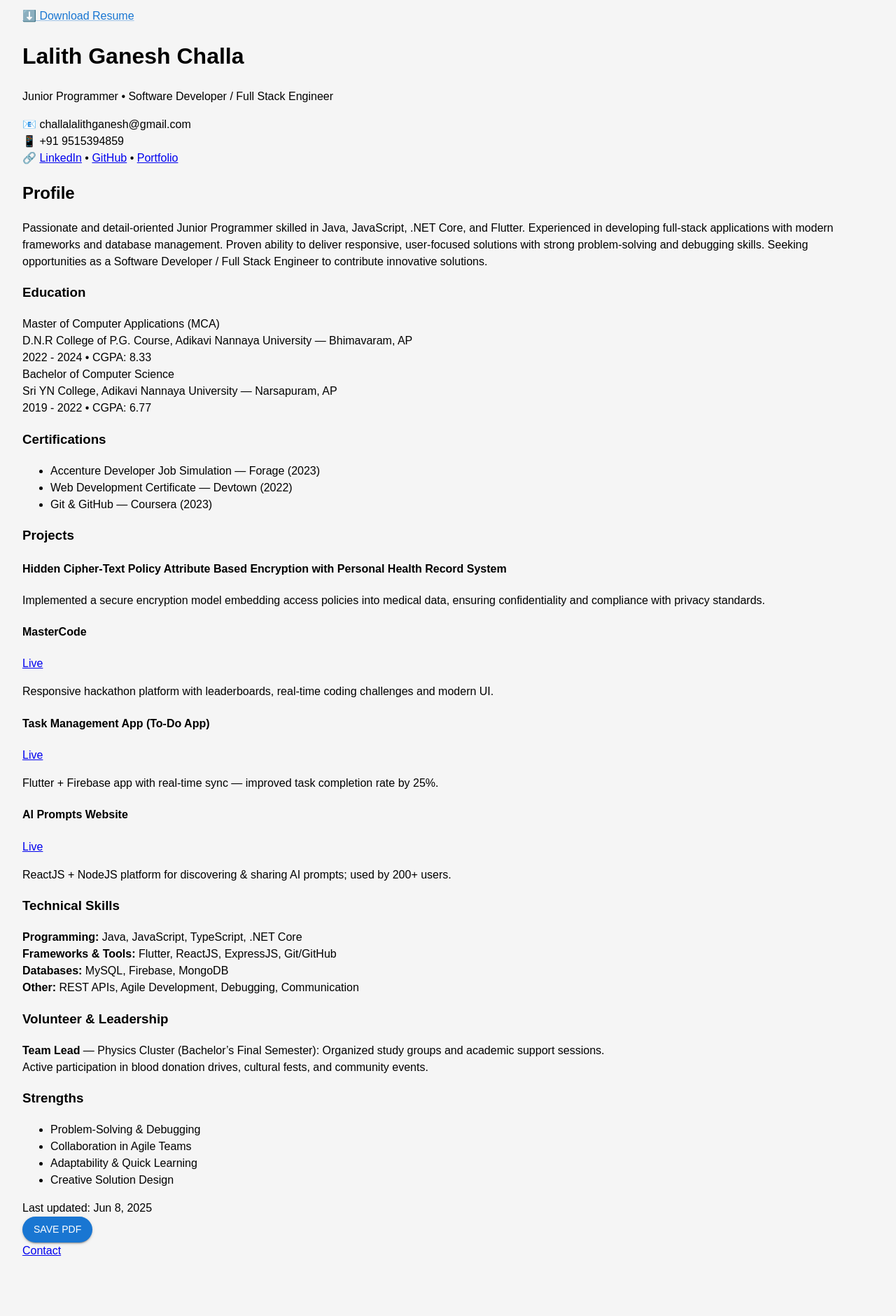
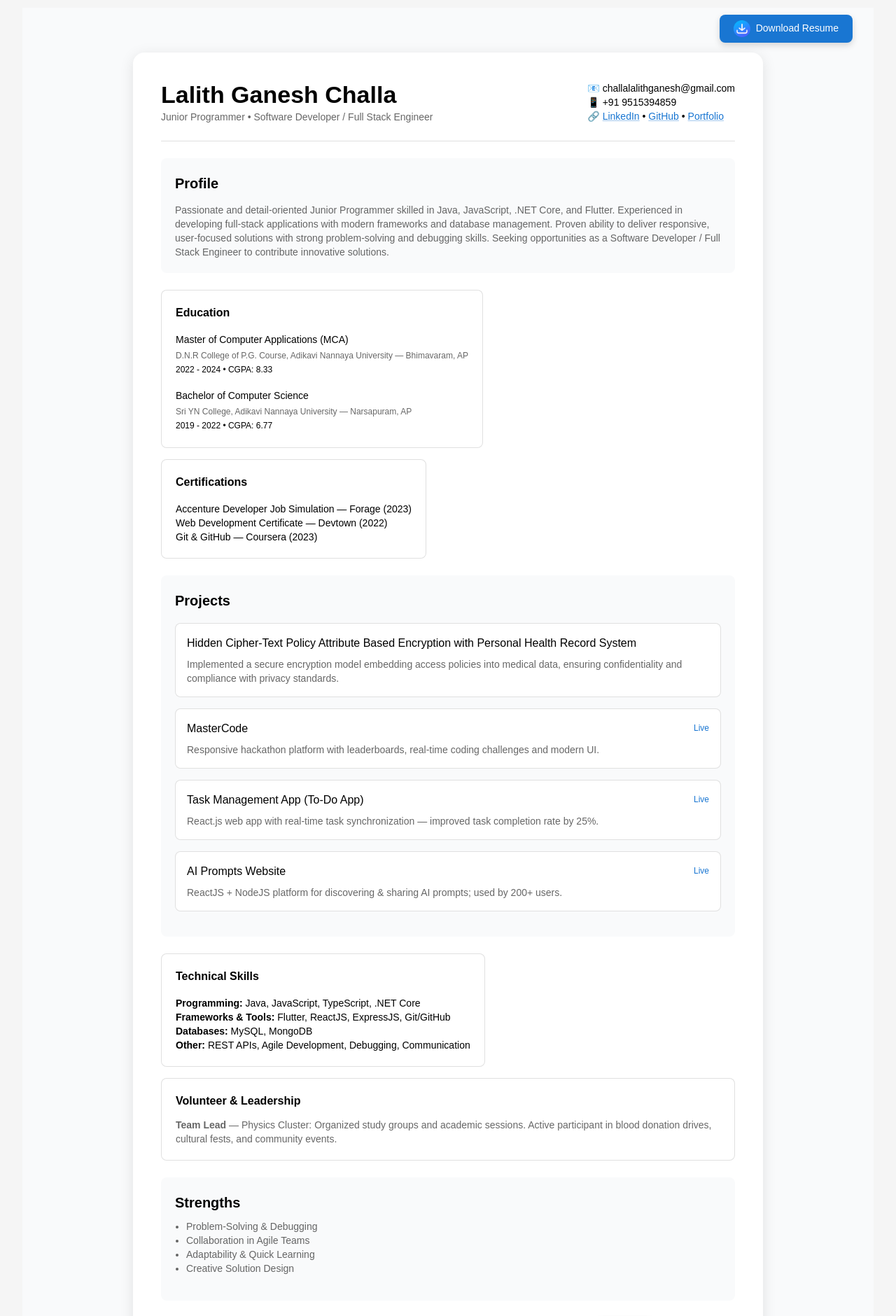
Before and after one commit to lalithganeshchalla/My-Portfolio, a React (Create React App) app: page /resume in a window 1280 px wide. Shown: the part 160-2040 px from the top of the page at 70% size. Before the commit the page ends 1991 px from the top, so only its background shows below. Built offline with nearby package versions, Linux system fonts and the light colour scheme; the HTML template or start-up script is replaced by a standard one.

Commit message:
modify resume

```diff
--- a/src/portfolio/Resume.jsx
+++ b/src/portfolio/Resume.jsx
@@ -1,5 +1,5 @@
 import React, { useMemo, useState } from 'react';
-import { Divider, IconButton, Button} from '@mui/material';
+import { Divider, IconButton, Button } from '@mui/material';
 import LightModeIcon from '@mui/icons-material/LightMode';
 import DarkModeIcon from '@mui/icons-material/DarkMode';
 import './Home.css';
@@ -10,7 +10,9 @@ import {
   Link,
   Typography,
   createTheme,
-  ThemeProvider
+  ThemeProvider,
+  Card,
+  Grid
 } from '@mui/material';
 import { Link as RouterLink } from 'react-router-dom';
 import logoImage from '../assets/apple-touch-icon.png';
@@ -60,7 +62,7 @@ const Resume = () => {
     {
       title: "Task Management App (To-Do App)",
       desc:
-        "Flutter + Firebase app with real-time sync — improved task completion rate by 25%.",
+        "React.js web app with real-time task synchronization — improved task completion rate by 25%.",
       url: "https://task-manager-three-gold.vercel.app",
     },
     {
@@ -182,163 +184,314 @@ day: "numeric",
 
 
 
-    <div className="min-h-screen bg-gray-50 p-6 flex justify-center">
-      <div className="max-w-3xl w-full bg-white shadow-lg rounded-2xl p-8 print:shadow-none print:rounded-none relative">
-        {/* Download button at top right */}
+          <Box
+            sx={{
+              minHeight: "100vh",
+              bgcolor: "#f9fafb",
+              p: 4,
+              pt: 8,
+              position: "relative",
+              display: "flex",
+              justifyContent: "center",
+            }}
+          >
             <Link
               href="/resume1.pdf"
               download
-          className="absolute top-4 right-4 px-4 py-2 bg-blue-600 text-white text-sm rounded-lg shadow hover:bg-blue-700"
+              underline="none"
+              sx={{
+                position: "absolute", // 👈 stays at top right
+                top: 10,
+                right: 30,
+                zIndex: 1000,
+                display: "flex",
+                alignItems: "center",
+                gap: 1,
+                bgcolor: "#1976d2",
+                color: "#fff",
+                px: 2.5,
+                py: 1,
+                borderRadius: 2,
+                textDecoration: "none",
+                fontSize: "0.875rem",
+                boxShadow: "0 4px 10px rgba(0,0,0,0.15)",
+                "&:hover": { bgcolor: "#1565c0" },
+              }}
             >
-          ⬇️ Download Resume
+              <img
+                src="/assets/download.png"
+                alt="Download"
+                style={{ width: "24px", height: "24px" }}
+              />
+              Download Resume
             </Link>
+            <Card
+              sx={{
+                width: "100%",
+                maxWidth: "900px",
+                p: 5,
+                borderRadius: 4,
+                boxShadow: "0 4px 20px rgba(0,0,0,0.1)",
+                position: "relative",
+              }}
+            >
+
 
               {/* Header */}
-        <header className="flex flex-col sm:flex-row sm:items-center sm:justify-between gap-4">
-          <div>
-            <h1 className="text-3xl sm:text-4xl font-extrabold">Lalith Ganesh Challa</h1>
-            <p className="mt-1 text-sm text-gray-600">Junior Programmer • Software Developer / Full Stack Engineer</p>
-          </div>
+              <Box
+                sx={{
+                  display: "flex",
+                  flexDirection: { xs: "column", sm: "row" },
+                  justifyContent: "space-between",
+                  alignItems: { xs: "flex-start", sm: "center" },
+                  gap: 2,
+                }}
+              >
+                <Box>
+                  <Typography variant="h4" fontWeight="bold">
+                    Lalith Ganesh Challa
+                  </Typography>
+                  <Typography variant="body2" color="text.secondary">
+                    Junior Programmer • Software Developer / Full Stack Engineer
+                  </Typography>
+                </Box>
 
-          <div className="text-sm text-gray-700 space-y-1">
-            <div>📧 challalalithganesh@gmail.com</div>
-            <div>📱 +91 9515394859</div>
-            <div>
-              🔗 <a className="underline" href="https://www.linkedin.com/in/challa-lalith-ganesh/" target="_blank" rel="noreferrer">LinkedIn</a> •{' '}
-              <a className="underline" href="https://github.com/lalithganeshchalla" target="_blank" rel="noreferrer">GitHub</a> •{' '}
-              <a className="underline" href="https://lalithganeshchallaportfolio.vercel.app/" target="_blank" rel="noreferrer">Portfolio</a>
-            </div>
-          </div>
-        </header>
+                <Box>
+                  <Typography variant="body2">📧 challalalithganesh@gmail.com</Typography>
+                  <Typography variant="body2">📱 +91 9515394859</Typography>
+                  <Typography variant="body2">
+                    🔗{" "}
+                    <Link
+                      href="https://www.linkedin.com/in/challa-lalith-ganesh/"
+                      target="_blank"
+                    >
+                      LinkedIn
+                    </Link>{" "}
+                    •{" "}
+                    <Link href="https://github.com/lalithganeshchalla" target="_blank">
+                      GitHub
+                    </Link>{" "}
+                    •{" "}
+                    <Link
+                      href="https://lalithganeshchallaportfolio.vercel.app/"
+                      target="_blank"
+                    >
+                      Portfolio
+                    </Link>
+                  </Typography>
+                </Box>
+              </Box>
 
-        <main className="mt-6 grid grid-cols-1 gap-6">
+              <Divider sx={{ my: 3 }} />
+
               {/* Profile */}
-          <section className="bg-gray-50 p-4 rounded-lg">
-            <h2 className="text-lg font-semibold">Profile</h2>
-            <p className="mt-2 text-sm text-gray-700">
-              Passionate and detail-oriented Junior Programmer skilled in Java, JavaScript, .NET Core, and
-              Flutter. Experienced in developing full-stack applications with modern frameworks and database
-              management. Proven ability to deliver responsive, user-focused solutions with strong problem-solving
-              and debugging skills. Seeking opportunities as a Software Developer / Full Stack Engineer to
+              <Box sx={{ bgcolor: "#f9fafb", p: 2.5, borderRadius: 2 }}>
+                <Typography variant="h6" fontWeight="600">
+                  Profile
+                </Typography>
+                <Typography variant="body2" sx={{ mt: 1.5, color: "text.secondary" }}>
+                  Passionate and detail-oriented Junior Programmer skilled in Java,
+                  JavaScript, .NET Core, and Flutter. Experienced in developing
+                  full-stack applications with modern frameworks and database
+                  management. Proven ability to deliver responsive, user-focused
+                  solutions with strong problem-solving and debugging skills. Seeking
+                  opportunities as a Software Developer / Full Stack Engineer to
                   contribute innovative solutions.
-            </p>
-          </section>
+                </Typography>
+              </Box>
 
-          {/* Education + Certifications */}
-          <section className="grid grid-cols-1 md:grid-cols-2 gap-4">
-            <div className="p-4 rounded-lg bg-white border">
-              <h3 className="font-semibold">Education</h3>
-              <div className="mt-3 text-sm text-gray-700 space-y-3">
-                <div>
-                  <div className="font-medium">Master of Computer Applications (MCA)</div>
-                  <div className="text-gray-600 text-xs">D.N.R College of P.G. Course, Adikavi Nannaya University — Bhimavaram, AP</div>
-                  <div className="text-xs">2022 - 2024 • CGPA: 8.33</div>
-                </div>
+              {/* Education & Certifications */}
+              <Grid container spacing={2} sx={{ mt: 3 }}>
+                <Grid item xs={12} md={6}>
+                  <Card variant="outlined" sx={{ p: 2.5, borderRadius: 2 }}>
+                    <Typography fontWeight="600">Education</Typography>
+                    <Box sx={{ mt: 2 }}>
+                      <Typography variant="body2" fontWeight="500">
+                        Master of Computer Applications (MCA)
+                      </Typography>
+                      <Typography variant="caption" color="text.secondary">
+                        D.N.R College of P.G. Course, Adikavi Nannaya University —
+                        Bhimavaram, AP
+                      </Typography>
+                      <Typography variant="caption" display="block">
+                        2022 - 2024 • CGPA: 8.33
+                      </Typography>
+                    </Box>
 
-                <div>
-                  <div className="font-medium">Bachelor of Computer Science</div>
-                  <div className="text-gray-600 text-xs">Sri YN College, Adikavi Nannaya University — Narsapuram, AP</div>
-                  <div className="text-xs">2019 - 2022 • CGPA: 6.77</div>
-                </div>
-              </div>
-            </div>
+                    <Box sx={{ mt: 2 }}>
+                      <Typography variant="body2" fontWeight="500">
+                        Bachelor of Computer Science
+                      </Typography>
+                      <Typography variant="caption" color="text.secondary">
+                        Sri YN College, Adikavi Nannaya University — Narsapuram, AP
+                      </Typography>
+                      <Typography variant="caption" display="block">
+                        2019 - 2022 • CGPA: 6.77
+                      </Typography>
+                    </Box>
+                  </Card>
+                </Grid>
 
-            <div className="p-4 rounded-lg bg-white border">
-              <h3 className="font-semibold">Certifications</h3>
-              <ul className="mt-3 text-sm text-gray-700 list-disc list-inside space-y-1">
-                <li>Accenture Developer Job Simulation — Forage (2023)</li>
-                <li>Web Development Certificate — Devtown (2022)</li>
-                <li>Git & GitHub — Coursera (2023)</li>
-              </ul>
-            </div>
-          </section>
+                <Grid item xs={12} md={6}>
+                  <Card variant="outlined" sx={{ p: 2.5, borderRadius: 2 }}>
+                    <Typography fontWeight="600">Certifications</Typography>
+                    <Box sx={{ mt: 2 }}>
+                      <Typography variant="body2">
+                        Accenture Developer Job Simulation — Forage (2023)
+                      </Typography>
+                      <Typography variant="body2">
+                        Web Development Certificate — Devtown (2022)
+                      </Typography>
+                      <Typography variant="body2">
+                        Git & GitHub — Coursera (2023)
+                      </Typography>
+                    </Box>
+                  </Card>
+                </Grid>
+              </Grid>
 
               {/* Projects */}
-          <section className="p-4 rounded-lg bg-gray-50">
-            <h3 className="font-semibold">Projects</h3>
-            <div className="mt-3 space-y-4">
+              <Box sx={{ mt: 3, bgcolor: "#f9fafb", p: 2.5, borderRadius: 2 }}>
+                <Typography variant="h6" fontWeight="600">
+                  Projects
+                </Typography>
+
+                <Box sx={{ mt: 2 }}>
                   {projects.map((p) => (
-                <div key={p.title} className="p-3 bg-white border rounded-lg">
-                  <div className="flex justify-between items-start">
-                    <h4 className="font-medium">{p.title}</h4>
+                    <Card
+                      key={p.title}
+                      variant="outlined"
+                      sx={{ p: 2, mb: 2, borderRadius: 2 }}
+                    >
+                      <Box
+                        sx={{
+                          display: "flex",
+                          justifyContent: "space-between",
+                          alignItems: "center",
+                        }}
+                      >
+                        <Typography fontWeight="500">{p.title}</Typography>
                         {p.url && (
-                      <a href={p.url} target="_blank" rel="noreferrer" className="text-xs underline">
+                          <Link
+                            href={p.url}
+                            target="_blank"
+                            variant="caption"
+                            underline="hover"
+                          >
                             Live
-                      </a>
+                          </Link>
                         )}
-                  </div>
-                  <p className="mt-2 text-sm text-gray-700">{p.desc}</p>
-                </div>
+                      </Box>
+                      <Typography
+                        variant="body2"
+                        sx={{ mt: 1, color: "text.secondary" }}
+                      >
+                        {p.desc}
+                      </Typography>
+                    </Card>
                   ))}
-            </div>
-          </section>
+                </Box>
+              </Box>
 
-          {/* Skills + Tools */}
-          <section className="grid grid-cols-1 md:grid-cols-2 gap-4">
-            <div className="p-4 rounded-lg bg-white border">
-              <h3 className="font-semibold">Technical Skills</h3>
-              <div className="mt-3 text-sm text-gray-700 space-y-2">
-                <div>
-                  <strong>Programming:</strong> Java, JavaScript, TypeScript, .NET Core
-                </div>
-                <div>
-                  <strong>Frameworks & Tools:</strong> Flutter, ReactJS, ExpressJS, Git/GitHub
-                </div>
-                <div>
-                  <strong>Databases:</strong> MySQL, Firebase, MongoDB
-                </div>
-                <div>
-                  <strong>Other:</strong> REST APIs, Agile Development, Debugging, Communication
-                </div>
-              </div>
-            </div>
+              {/* Skills + Volunteer */}
+              <Grid container spacing={2} sx={{ mt: 3 }}>
+                <Grid item xs={12} md={6}>
+                  <Card variant="outlined" sx={{ p: 2.5, borderRadius: 2 }}>
+                    <Typography fontWeight="600">Technical Skills</Typography>
+                    <Box sx={{ mt: 2 }}>
+                      <Typography variant="body2">
+                        <strong>Programming:</strong> Java, JavaScript, TypeScript,
+                        .NET Core
+                      </Typography>
+                      <Typography variant="body2">
+                        <strong>Frameworks & Tools:</strong> Flutter, ReactJS,
+                        ExpressJS, Git/GitHub
+                      </Typography>
+                      <Typography variant="body2">
+                        <strong>Databases:</strong> MySQL, MongoDB
+                      </Typography>
+                      <Typography variant="body2">
+                        <strong>Other:</strong> REST APIs, Agile Development,
+                        Debugging, Communication
+                      </Typography>
+                    </Box>
+                  </Card>
+                </Grid>
 
-            <div className="p-4 rounded-lg bg-white border">
-              <h3 className="font-semibold">Volunteer & Leadership</h3>
-              <p className="mt-3 text-sm text-gray-700">
-                <strong>Team Lead</strong> — Physics Cluster (Bachelor’s Final Semester): Organized study groups and
-                academic support sessions. <br />
-                Active participation in blood donation drives, cultural fests, and community events.
-              </p>
-            </div>
-          </section>
+                <Grid item xs={12} md={6}>
+                  <Card variant="outlined" sx={{ p: 2.5, borderRadius: 2 }}>
+                    <Typography fontWeight="600">Volunteer & Leadership</Typography>
+                    <Typography
+                      variant="body2"
+                      sx={{ mt: 1.5, color: "text.secondary" }}
+                    >
+                      <strong>Team Lead</strong> — Physics Cluster: Organized study
+                      groups and academic sessions. Active participant in blood
+                      donation drives, cultural fests, and community events.
+                    </Typography>
+                  </Card>
+                </Grid>
+              </Grid>
 
               {/* Strengths */}
-          <section className="p-4 rounded-lg bg-gray-50">
-            <h3 className="font-semibold">Strengths</h3>
-            <ul className="mt-3 text-sm text-gray-700 list-disc list-inside">
-              <li>Problem-Solving & Debugging</li>
-              <li>Collaboration in Agile Teams</li>
-              <li>Adaptability & Quick Learning</li>
-              <li>Creative Solution Design</li>
-            </ul>
-          </section>
+              <Box sx={{ mt: 3, bgcolor: "#f9fafb", p: 2.5, borderRadius: 2 }}>
+                <Typography variant="h6" fontWeight="600">
+                  Strengths
+                </Typography>
+                <Box component="ul" sx={{ pl: 2, mt: 1 }}>
+                  {[
+                    "Problem-Solving & Debugging",
+                    "Collaboration in Agile Teams",
+                    "Adaptability & Quick Learning",
+                    "Creative Solution Design",
+                  ].map((strength) => (
+                    <Typography
+                      component="li"
+                      key={strength}
+                      variant="body2"
+                      color="text.secondary"
+                    >
+                      {strength}
+                    </Typography>
+                  ))}
+                </Box>
+              </Box>
 
-          {/* Footer / Actions */}
-          <section className="flex flex-col sm:flex-row gap-3 justify-between items-center">
-            <div className="text-xs text-gray-600">Last updated: {today}</div>
-            <div className="flex gap-2">
+              {/* Footer */}
+              <Grid
+                container
+                justifyContent="space-between"
+                alignItems="center"
+                sx={{ mt: 3 }}
+              >
+                <Typography variant="caption" color="text.secondary">
+                  Last updated: {today}
+                </Typography>
+                <Box sx={{ display: "flex", gap: 1 }}>
                   <Button
-              variant='contained'
-              sx={{borderRadius:'20px'}}
-                // onClick={() => window.print()}
-                href='/resume1.pdf'
+                    variant="contained"
+                    color="primary"
+                    href="/resume1.pdf"
                     download
-                className="px-4 py-2 rounded-lg border text-sm hover:shadow"
+                    sx={{ borderRadius: "20px" }}
                   >
                     Save PDF
-              </Button><br></br>
-              <a
-                href="mailto:challalalithganesh@gmail.com"
-                className="px-4 py-2 rounded-lg border text-sm hover:shadow inline-block"
+                  </Button>
+                  <Button
+                    variant="outlined"
+                    color="inherit"
+                    href="https://mail.google.com/mail/?view=cm&fs=1&to=challalalithganesh@gmail.com"
+                    target="_blank"
+                    rel="noopener noreferrer"
+                    sx={{ borderRadius: "20px" }}
                   >
                     Contact
-              </a>
-            </div>
-          </section>
-        </main>
-      </div>
-    </div>
+                  </Button>
+
+                </Box>
+              </Grid>
+            </Card>
+          </Box>
 
         </Box>
       </Container>
```
Also changed, not shown: public/assets/download-pdf.png (added), public/assets/download.png (added). Lines whose indentation alone changed are shown as unchanged.
